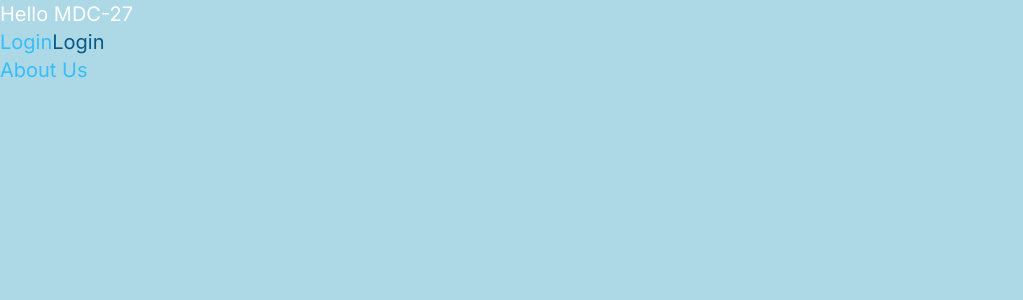
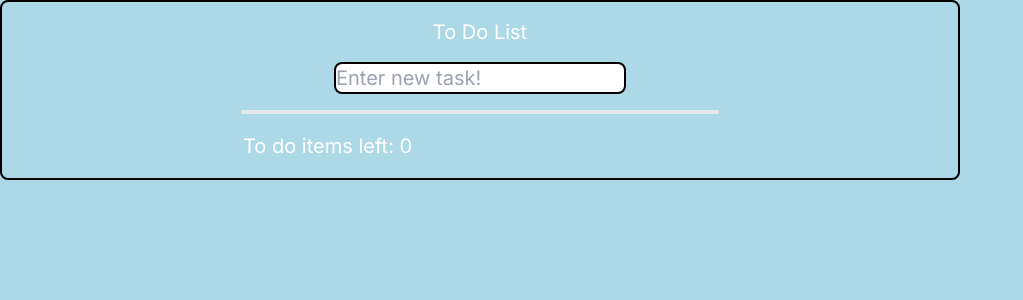
Before and after one commit to 4GeeksAcademy/TCFII_React-Fetch_ToDo_3, a Next.js app: page / in a window 1280 px wide. Shown: the top 300 px of the page, without its empty margins (0-1023 px from the left). Built offline with nearby package versions, Linux system fonts and the light colour scheme.

Commit message:
OK-got it working w-list

```diff
--- /dev/null
+++ b/src/app/component/ToDoList.jsx
@@ -0,0 +1,59 @@
+import React, {useState } from 'react';
+
+export function ToDoList ({ }) {
+
+const [todos,setTodos]=useState([]);
+const [task,setTask]=useState("");
+
+const addTask = () => {
+    if (task.trim() !=='') {
+        setTodos([...todos, task]);
+        setTask('');
+    }
+};
+
+const handleChangeTask = (ev) => {
+    setTask(ev.target.value);
+};
+
+const handleEnterKey = (ev) => {
+    if(ev.key === "Enter") {
+        addTask();
+    }
+};
+const handleDelete = (index) => {
+    const newTodos = todos.filter((todos,id) => id !== index);
+    setTodos(newTodos);
+};
+
+return (
+<div className="w-3/4 flex flex-col items-center border-2 rounded-lg border-black">
+    <h1 className="text-xl mt-4 mb-4">To Do List</h1>
+    <div>
+        <input  className="w-full border-2 rounded-lg border-black mb-4"
+                placeholder="Enter new task!"
+                value={task}
+                onChange={handleChangeTask}
+                onKeyDown={handleEnterKey}
+        />
+    </div>
+    <div className="w-1/2 border-2 rounded-lg border-gray mb-4">
+        <ul>
+            {todos.map((todos,index) => (
+                <li className="flex justify-between mr-2" key={index}>{todos}
+                <button class="ml-auto text-[10px] text-white hover:text-red-500 rounded"
+                    onClick={() => handleDelete (index)}>
+                    X
+                </button>
+                </li>
+            ))}
+        </ul>
+    </div>
+    <div className="w-1/2 border-2 rounded-lg border-transparent mb-4">
+       <p>To do items left:&nbsp;{todos.length}</p>
+    </div>
+
+
+</div>
+  );
+}
--- a/src/app/page.js
+++ b/src/app/page.js
@@ -1,17 +1,14 @@
+"use client";
+
 import Link from "next/link";
+import {ToDoList} from "./component/ToDoList"
+
 
 export default function Home() {
 
     return (
         <div className="container mx-auto text-white text-xl">
-            Hello MDC-27
-            <p>
-                <Link className="text-sky-400 hover:underline" href="login">Login</Link>
-                <a href="/login" className="text-sky-800">Login</a>
-            </p>
-            <p>
-                <Link className="text-sky-400 hover:underline" href="about-us">About Us</Link>
-            </p>
+            <ToDoList />
         </div>
     );
 }
```
